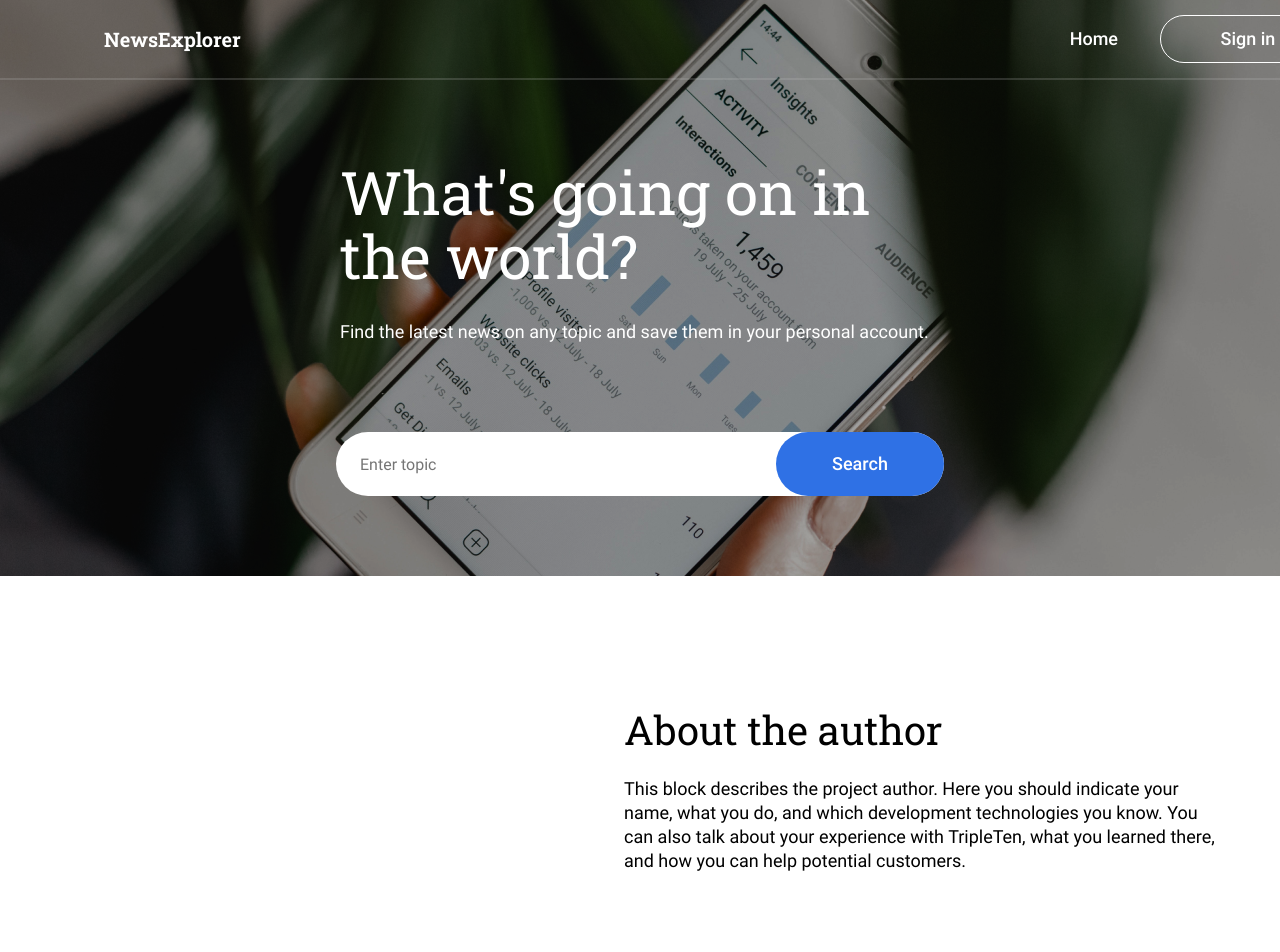
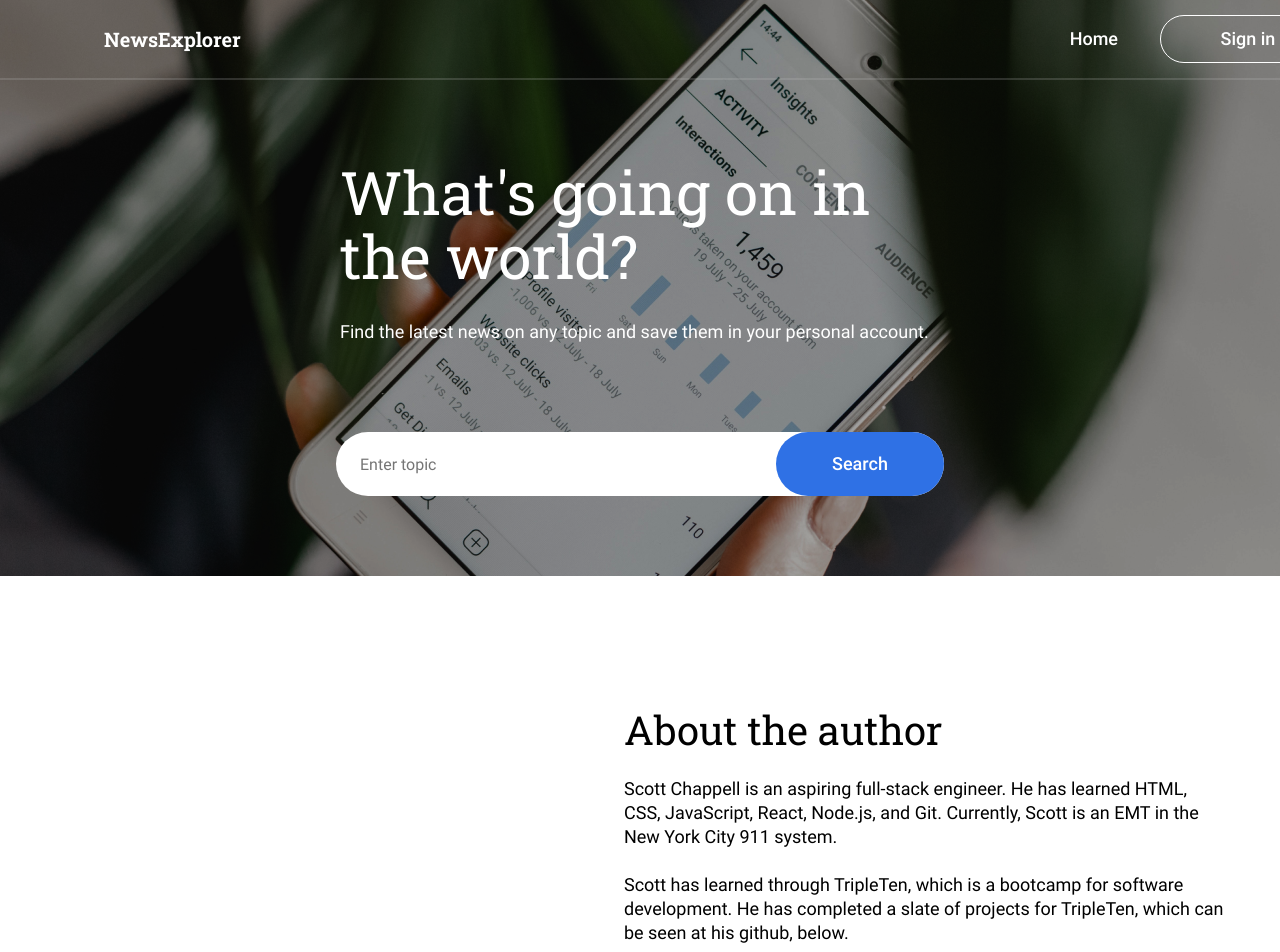
Before and after one commit to scottchappell99/news-explorer-frontend, a React (Vite) app: page / in a window 1280 px wide. Shown: the top 952 px of the page. Built offline with nearby package versions, Linux system fonts and the light colour scheme.

Commit message:
Composed a basic About Me

```diff
--- a/src/components/About/About.css
+++ b/src/components/About/About.css
@@ -19,5 +19,5 @@
   font-size: 18px;
   line-height: calc(24 / 18);
   width: 600px;
-  margin: 0 216px 303px 624px;
+  margin: 24px 216px 24px 624px;
 }
--- a/src/components/About/About.jsx
+++ b/src/components/About/About.jsx
@@ -5,10 +5,14 @@ function About() {
     <aside className="about">
       <h2 className="about-title">About the author</h2>
       <p className="about-text">
-        This block describes the project author. Here you should indicate your
-        name, what you do, and which development technologies you know. You can
-        also talk about your experience with TripleTen, what you learned there,
-        and how you can help potential customers.
+        Scott Chappell is an aspiring full-stack engineer. He has learned HTML,
+        CSS, JavaScript, React, Node.js, and Git. Currently, Scott is an EMT in
+        the New York City 911 system.
+      </p>
+      <p className="about-text">
+        Scott has learned through TripleTen, which is a bootcamp for software
+        development. He has completed a slate of projects for TripleTen, which
+        can be seen at his github, below.
       </p>
     </aside>
   );
```
